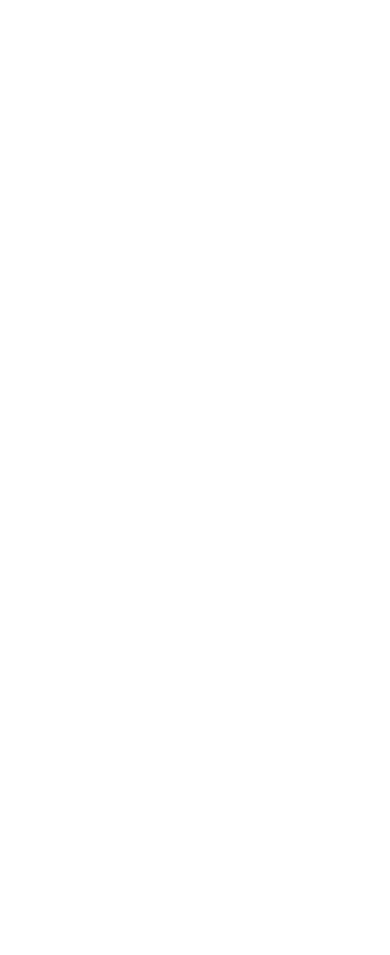
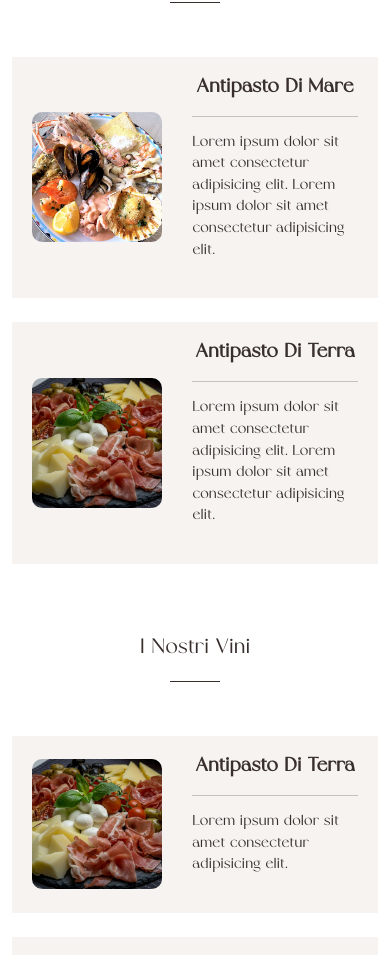
Before and after one commit to Cristiano-Rocchi/isolotto-del-pirgo, a React (Create React App) app: page / in a window 390 px wide. Shown: the part 1020-1975 px from the top of the page. Before the commit the page ends 848 px from the top, so only its background shows below. Built offline with nearby package versions, Linux system fonts and the light colour scheme.

Commit message:
menu-sect + responsive 1

```diff
--- a/src/Components/Homepage/Homepage.css
+++ b/src/Components/Homepage/Homepage.css
@@ -2,6 +2,7 @@
 INDICE
 1. General Styles & Animation
 2. Header section
+3. Menu section
 
 */
 
@@ -88,6 +89,7 @@
   letter-spacing: 0.24rem;
   border-radius: 3px;
   font-family: "Sogo", sans-serif;
+  margin-top: 30px;
 }
 /* 2.5 button scorri */
 
@@ -109,7 +111,7 @@
   animation: fadeIn 2s ease-in-out;
 }
 
-.header-section.scroll-down-indicator svg {
+.header-section .scroll-down-indicator svg {
   animation: bounce 2s infinite;
 }
 
@@ -138,3 +140,79 @@
     font-size: 1rem;
   }
 }
+
+/* 3.---------------------MENU SECTION-------------------------
+3.1 general
+3.2 titoli
+3.3 cards
+3.4 Media Queries
+*/
+/* 3.1 general */
+.menu-section {
+  width: 100vw;
+  height: 100vh;
+  font-family: "Sogo", sans-serif;
+  color: #382f2d;
+}
+/* 3.2 titoli */
+.menu-section h1 {
+  font-size: 2.5rem;
+  text-align: center;
+  margin-top: 50px;
+  margin-bottom: 50px;
+}
+.menu-section h3 {
+  font-size: 1.5rem;
+  text-align: center;
+  margin-bottom: 30px;
+}
+.menu-section h3::after {
+  content: "";
+  display: block;
+  width: 50px;
+  height: 1px;
+  background-color: #382f2d;
+  margin: 20px auto 0;
+}
+.menu-section h4 {
+  color: #382f2d;
+  text-decoration: #382f2d underline;
+}
+/* 3.3 cards */
+.card-menu {
+  display: flex;
+  gap: 30px;
+
+  background: #f6f3f1;
+  padding: 20px;
+}
+.card-menu img {
+  width: 200px;
+  height: 200px;
+  object-fit: cover;
+}
+
+.card-menu .card-text h5 {
+  text-align: center;
+  font-size: 1.2rem;
+  font-weight: bold;
+}
+/* 3.4 Media Queries */
+/* mobile (768px) */
+@media (max-width: 768px) {
+  .card-menu img {
+    max-width: 130px;
+    max-height: 130px;
+    margin: auto;
+    border-radius: 10px;
+  }
+  .card-menu p {
+    font-size: 0.9rem;
+  }
+  .menu-section h1 {
+    font-size: 1.7rem;
+  }
+  .menu-section h3 {
+    font-size: 1.3rem;
+  }
+}
--- a/src/Components/Homepage/Homepage.jsx
+++ b/src/Components/Homepage/Homepage.jsx
@@ -1,12 +1,21 @@
 import React from "react";
 import "./Homepage.css";
+import { Col, Container, Row } from "react-bootstrap";
+import "bootstrap/dist/css/bootstrap.min.css";
 
 //immagini
 import homeImg from "../../Assets/Home/Isolotto-Pirgo-6.jpg";
+import antipastoDiMare from "../../Assets/Menu/Antipasto-di-pesce-scaled.jpg";
+import antipastoDiTerra from "../../Assets/Menu/antipasto-di-terra-invernale.jpg";
+
 const Homepage = () => {
   return (
     <>
-      {/* HEADER SECTION */}
+      {/* INDICE HTML
+    1. HEADER SECTION
+    2. MENU SECTION
+    */}
+      {/* --------1. HEADER SECTION------------- */}
       <div className="header-section">
         <img src={homeImg} alt="" />
         <div className="title">
@@ -38,7 +47,100 @@
           </div>
         </div>
       </div>
-      {/**/}
+      {/* -------2. MENU SECTION-------------
+      2.1 Piatti
+      2.2 Bevande
+      */}
+
+      <div className="menu-section">
+        <Container>
+          <h1>&bull; Menu &bull;</h1>
+
+          {/* 2.1 PIATTI */}
+          <Row className="g-4">
+            <h3>I Nostri Piatti</h3>
+            <Col xs={12} md={6}>
+              <div className="card-menu">
+                {" "}
+                <img src={antipastoDiMare} alt="Antipasto Di Mare" />
+                <div className="card-text">
+                  <h5>Antipasto Di Mare</h5>
+                  <hr />
+                  <p>
+                    Lorem ipsum dolor sit amet consectetur adipisicing elit.
+                    Lorem ipsum dolor sit amet consectetur adipisicing elit.
+                  </p>
+                </div>
+              </div>
+            </Col>
+            <Col xs={12} md={6}>
+              <div className="card-menu">
+                <img src={antipastoDiTerra} alt="Antipasto Di Terra" />
+
+                <div className="card-text">
+                  <h5>Antipasto Di Terra</h5>
+                  <hr />
+                  <p>
+                    Lorem ipsum dolor sit amet consectetur adipisicing elit.
+                    Lorem ipsum dolor sit amet consectetur adipisicing elit.
+                  </p>
+                </div>
+              </div>
+            </Col>
+          </Row>
+          {/* 2.2 BEVANDE */}
+          <Row className="mt-5 g-4">
+            <h3>I Nostri Vini</h3>
+            <Col xs={12} md={4}>
+              {" "}
+              <div className="card-menu">
+                <img src={antipastoDiTerra} alt="Antipasto Di Terra" />
+
+                <div className="card-text">
+                  <h5>Antipasto Di Terra</h5>
+                  <hr />
+                  <p>
+                    Lorem ipsum dolor sit amet consectetur adipisicing elit.
+                  </p>
+                </div>
+              </div>
+            </Col>
+            <Col xs={12} md={4}>
+              {" "}
+              <div className="card-menu">
+                <img src={antipastoDiTerra} alt="Antipasto Di Terra" />
+
+                <div className="card-text">
+                  <h5>Antipasto Di Terra</h5>
+                  <hr />
+                  <p>
+                    Lorem ipsum dolor sit amet consectetur adipisicing elit.
+                  </p>
+                </div>
+              </div>
+            </Col>
+            <Col xs={12} md={4}>
+              {" "}
+              <div className="card-menu">
+                <img src={antipastoDiTerra} alt="Antipasto Di Terra" />
+
+                <div className="card-text">
+                  <h5>Antipasto Di Terra</h5>
+                  <hr />
+                  <p>
+                    Lorem ipsum dolor sit amet consectetur adipisicing elit.
+                  </p>
+                </div>
+              </div>
+            </Col>
+          </Row>
+          <div className="text-end mt-4">
+            <a href="">
+              <h4>Vedi Menu Completo</h4>
+            </a>
+          </div>
+        </Container>
+      </div>
     </>
   );
 };
```
Also changed, not shown: src/Assets/Menu/Antipasto-di-pesce-scaled.jpg (added), src/Assets/Menu/antipasto-di-terra-invernale.jpg (added).
